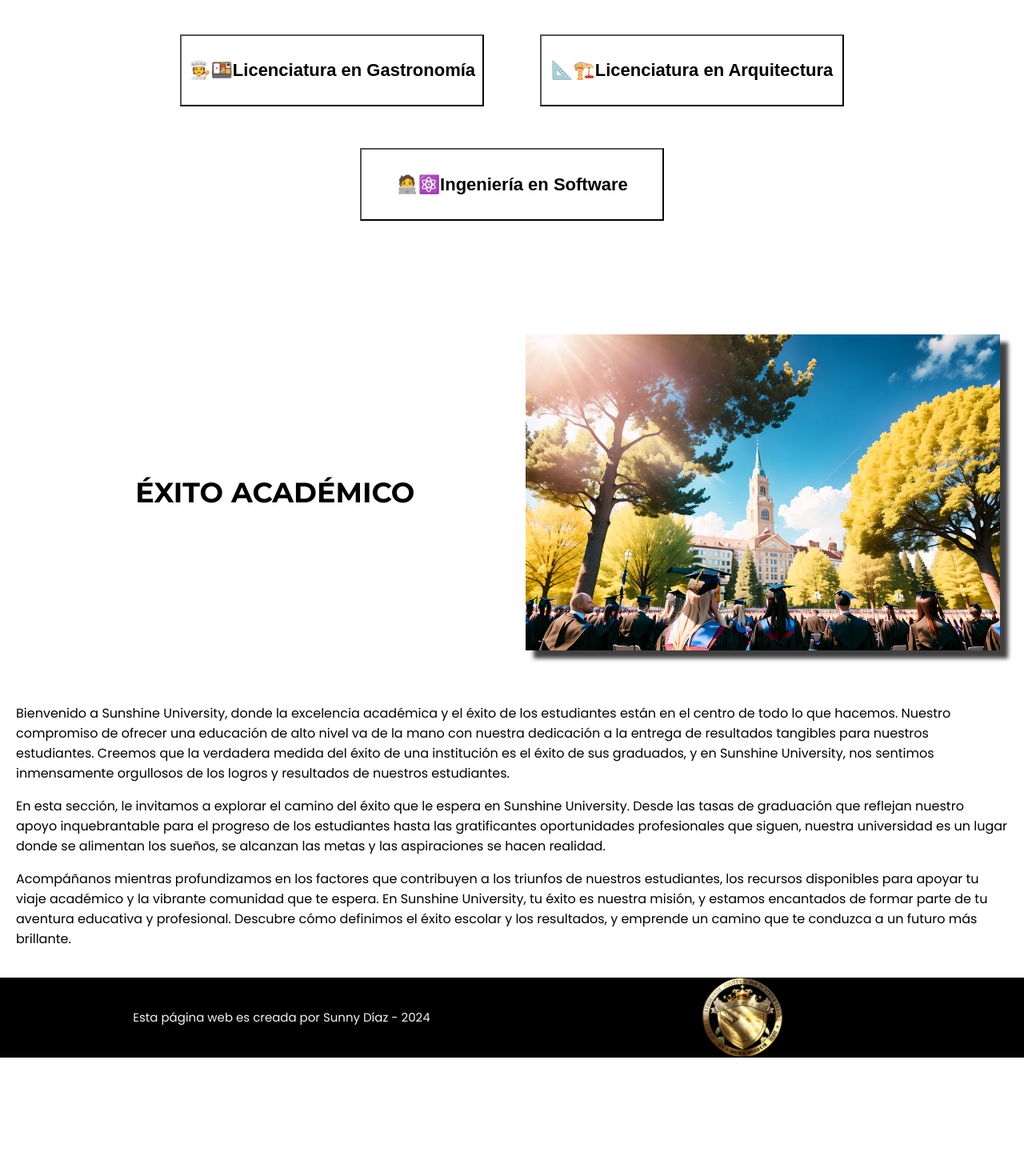
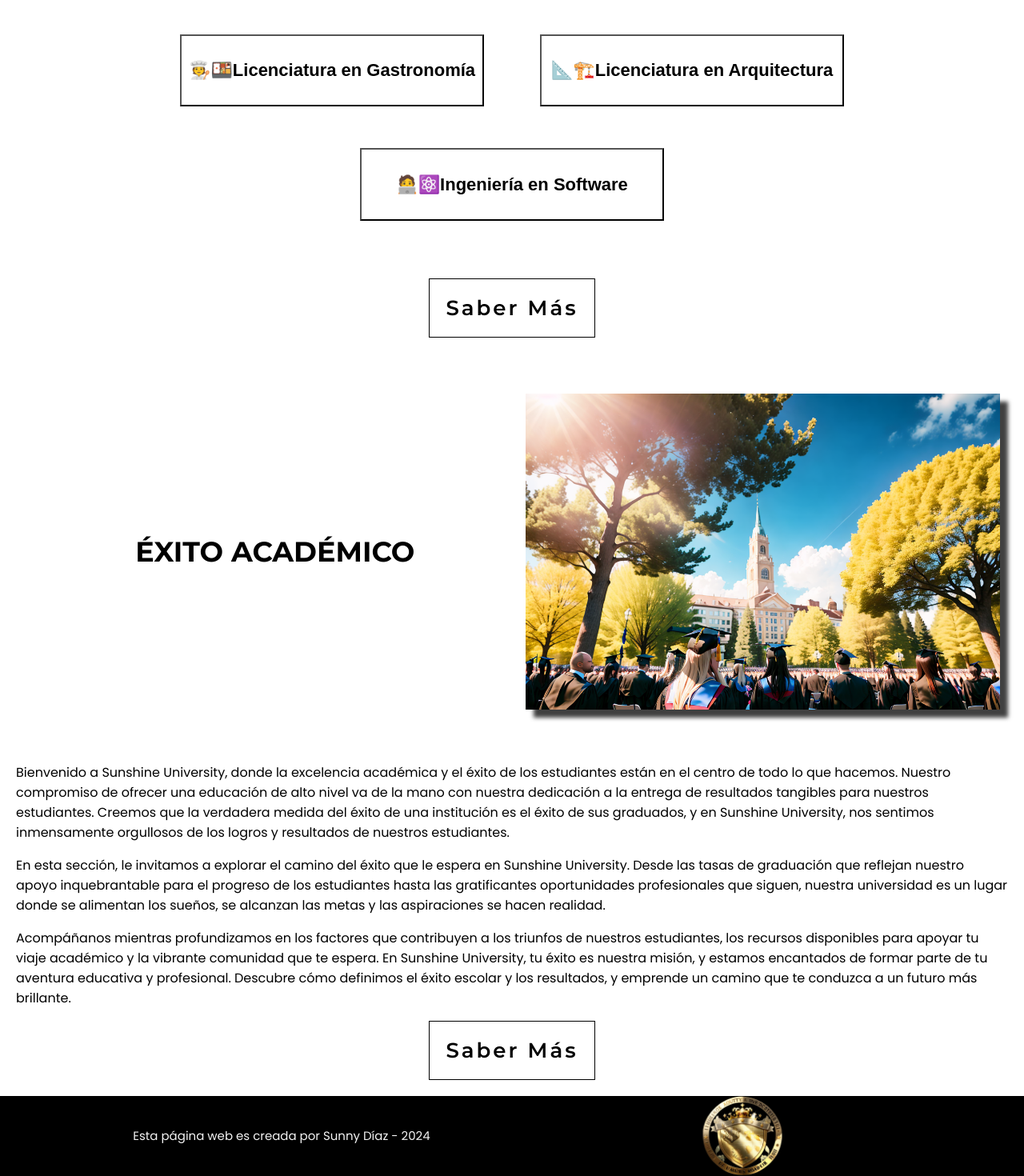
Before and after one commit to SunnySparks/Sunshine_University, a React (Vite) app in the folder Sunshine_University/: page / in a window 1280 px wide. Shown: the part 4521-5991 px from the top of the page at 80% size. Before the commit the page ends 5843 px from the top, so only its background shows below. Built offline with nearby package versions, Linux system fonts and the light colour scheme.

Commit message:
Add link button to subpages from homepage

```diff
--- a/Sunshine_University/src/Components/ExitoAcademico/Exito.jsx
+++ b/Sunshine_University/src/Components/ExitoAcademico/Exito.jsx
@@ -1,3 +1,4 @@
+import { Link } from "react-router-dom";
 import "./styles.scss";
 import "../../styles/global.scss";
 import img from "../../images/grad.webp";
@@ -42,7 +43,7 @@ const ExitoAcademico = () => {
           </p>
         </div>
         <div className="home-buttons webfont">
-          {/*<Link href="/Exito/SaberMas">Saber Más</Link>*/}
+          <Link to="/Exito">Saber Más</Link>
         </div>
       </div>
     </div>
--- a/Sunshine_University/src/Components/OfertaAcademica/Oferta.jsx
+++ b/Sunshine_University/src/Components/OfertaAcademica/Oferta.jsx
@@ -1,7 +1,6 @@
-import React from "react";
+import { Link } from "react-router-dom";
 import "./styles.scss";
 import "../../styles/global.scss";
-//simport { FontAwesomeIcon } from "@fortawesome/react-fontawesome";
 import { useState } from "react";
 import titleimg from "../../images/offer.webp";
 
@@ -293,7 +292,7 @@ const OfertaAcademica = () => {
             </div>
           </div>
           <div className="home-buttons webfont">
-            {/*<Link href="/Oferta/SaberMas">Saber Más</Link>*/}
+            <Link to="/Oferta">Saber Más</Link>
           </div>
         </div>
       </div>
```
